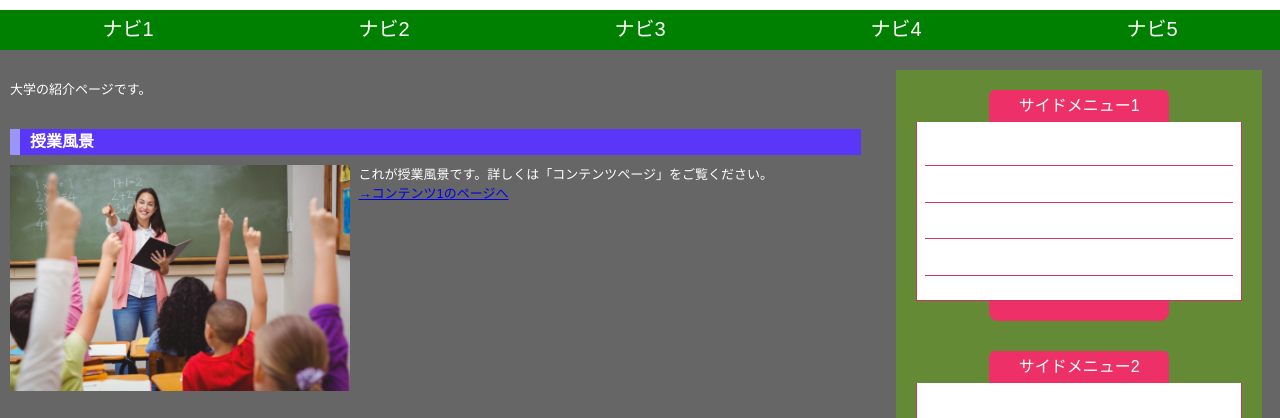
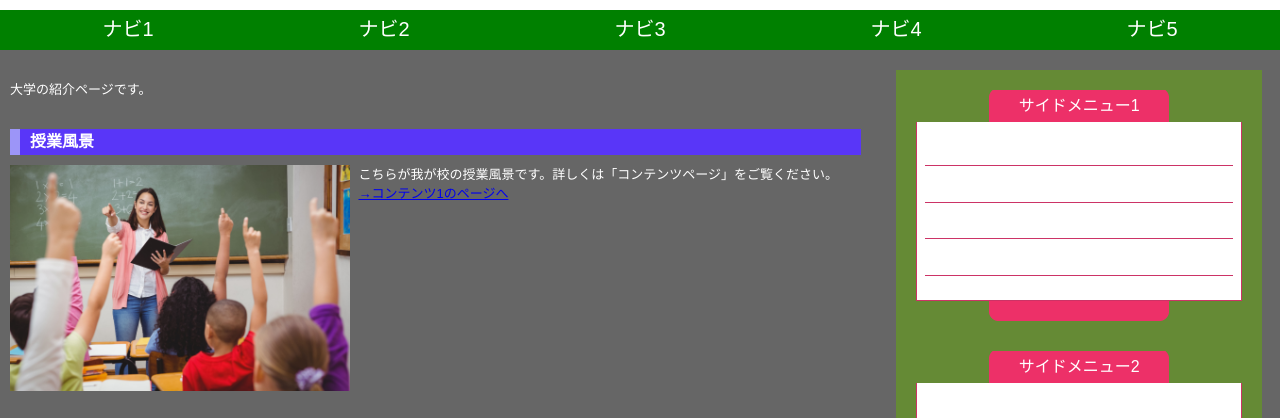
Before and after one commit to geek-mama/samurai_HTML-CSS2, a plain HTML site: page index.html in a window 1280 px wide. Shown: the part 962-1380 px from the top of the page. Drawn offline with Linux system fonts and the light colour scheme.

Commit message:
文章を変更

```diff
--- a/index.html
+++ b/index.html
@@ -28,7 +28,7 @@
                 <h2>授業風景</h2>
                 <img class="left" src="images/classroom.jpg" alt="授業風景" />
                 <p>
-                    これが授業風景です。詳しくは「コンテンツページ」をご覧ください。
+                    こちらが我が校の授業風景です。詳しくは「コンテンツページ」をご覧ください。
                 </p>
                 <p><a href="#">→コンテンツ1のページへ</a></p>
             </div>
```
